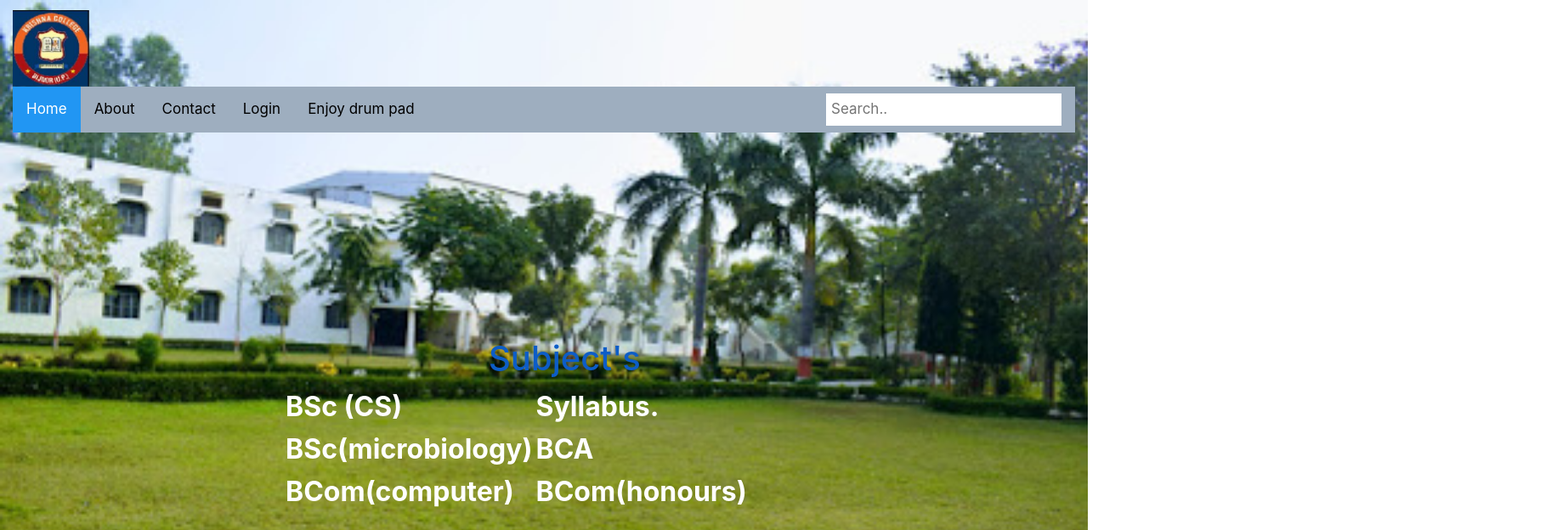
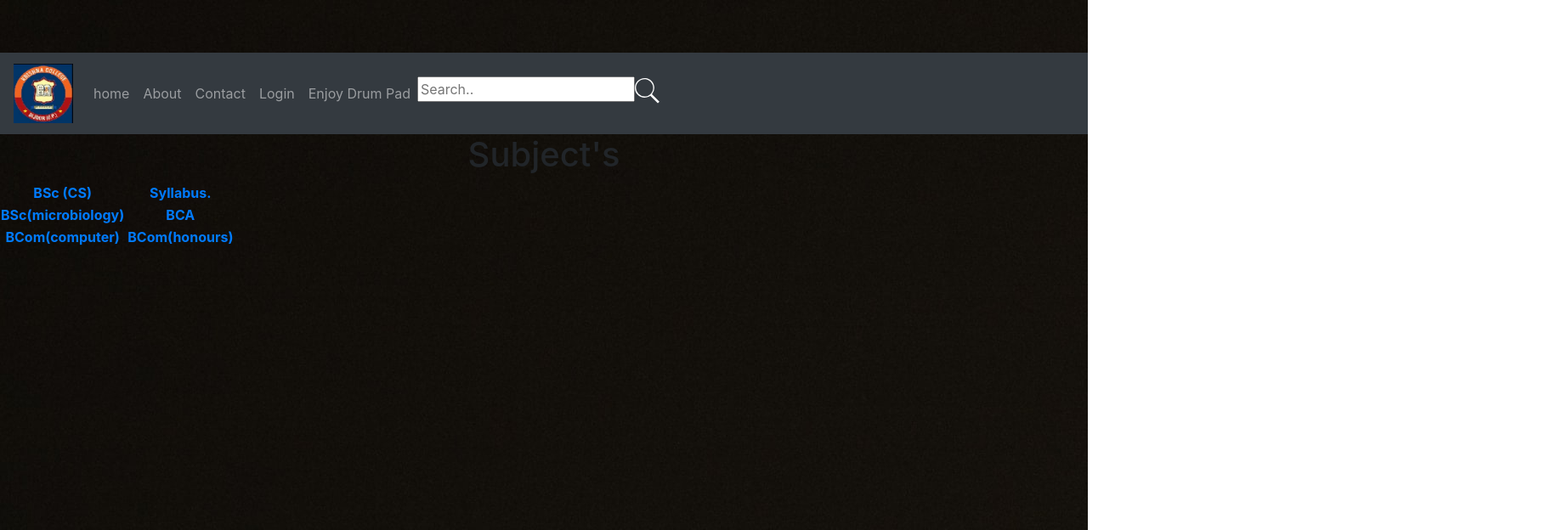
Before and after one commit to akleem-AA/exam-paper-hub, a plain HTML site: page index.html in a window 1280 px wide. Shown: the top 624 px of the page at 85% size, 1825 px wide, since content can reach past the window. Drawn offline with nearby package versions, Linux system fonts and the light colour scheme; files that its build step writes are made by us from their sources; files whose address does not match are found by name.

Commit message:
Home html file

```diff
--- a/index.html
+++ b/index.html
@@ -2,7 +2,7 @@
 <html>
 
 <head>
-    <title>find exam-pepar's</title>
+    <title>find exam paper</title>
 </head>
 <meta charset="utf-8">
 <meta name="viewport" content="width=device-width, initial-scale=1.0">
@@ -10,204 +10,68 @@
 <script src="https://ajax.googleapis.com/ajax/libs/jquery/3.5.2 /jquery.min.js"></script>
 <script src="https://cdnjs.cloudflare.com/ajax/libs/popper.js/2 .2 6.0/umd/popper.min.js"></script>
 <script src="https://maxcdn.bootstrapcdn.com/bootstrap/4.5.0/js/bootstrap.min.js"></script>
-<link rel="stylesheet" href="https://pro.fontawesome.com/releases/v5.10.0/css/all.css" integrity="sha384-AYmEC3Yw5cVb3ZcuHtOA93w35dYTsvhLPVnYs9eStHfGJvOvKxVfELGroGkvsg+p" crossorigin="anonymous" />
+<link rel="stylesheet" href="https://pro.fontawesome.com/releases/v5.10.0/css/all.css"
+    integrity="sha384-AYmEC3Yw5cVb3ZcuHtOA93w35dYTsvhLPVnYs9eStHfGJvOvKxVfELGroGkvsg+p" crossorigin="anonymous" />
 <link rel="stylesheet" href="path/to/font-awesome/css/font-awesome.min.css">
 
+<link rel="stylesheet" href="style.css">
 
 <body>
-    <div class="container-fluid">
-        <marquee class="text-color">
-            <h1 class="h1-center"><i>WELCOME TO KRISHNA COLLEGE TO FIND EXAM-PEPAR</i></h1>
-        </marquee>
 
-        <div class="logo">
-            <img src="download.jpg" width="70px" height="70px">
+    <header class="menu-search">
+        <div class="college-name">
+            <marquee class="text-color">
+                <h1 class="h1-center"><i>WELCOME TO KRISHNA COLLEGE TO FIND EXAM-PAPER</i></h1>
+            </marquee>
         </div>
-        <header class="menu-search">
-
-            <div class="topnav">
-                <a class="active" href="#home">Home</a>
-                <a href="#about">About</a>
-                <a href="#contact">Contact</a>
-                <a href="#">Login</a>
-                <a href="drum-pad/index.htm" target="_blank">Enjoy drum pad</a>
-
-                <input type="text" placeholder="Search..">
-
+        <nav class="navbar navbar-expand-lg navbar-dark bg-dark">
+            <a href="" class="navbar-brand ms-5"><img src="download.jpg" width="70px" height="70px"></a>
+            <button class="navbar-toggler" type="button" data-bs-toggle="collapse" data-bs-target="#navbarSupportedContent"
+                aria-controls="navbarSupportedContent" aria-expanded="false" aria-label="Toggle navigation">
+                <span class="navbar-toggler-icon"></span>
+            </button>
+            <div class="collapse navbar-collapse" id="navbarSupportedContent">
+                <ul class="navbar-nav ms-auto">
+                    <li class="nav-item ms-2 me-2"><a href="" class="nav-link">home</a></li>
+                    <li class="nav-item ms-2 me-2"><a href="" class="nav-link">About</a></li>
+                    <li class="nav-item ms-2 me-5"><a href="" class="nav-link">Contact</a></li>
+                    <li class="nav-item ms-2 me-5"><a href="" class="nav-link">Login</a></li>
+                    <li class="nav-item ms-2 me-5"><a href="drum-pad/index.htm" target="_blank" class="nav-link">Enjoy Drum Pad</a></li>
+                    <li class="nav-item ms-2 me-5"><input type="text" placeholder="Search.."><svg width="29" height="30" xmlns="http://www.w3.org/2000/svg">
+                        <path
+                            d="M11.453 0C5.134 0 0 5.134 0 11.453c0 6.319 5.134 11.453 11.453 11.453 2.5 0 4.81-.805 6.695-2.169l8.864 8.843 1.894-1.895-8.758-8.78a11.398 11.398 0 0 0 2.758-7.452C22.906 5.134 17.772 0 11.453 0zm0 1.347c5.59 0 10.106 4.516 10.106 10.106s-4.516 10.106-10.106 10.106A10.095 10.095 0 0 1 1.347 11.453c0-5.59 4.516-10.106 10.106-10.106z"
+                            fill="#FFF" fill-rule="evenodd" />
+                    </svg></li>
+                </ul>
             </div>
-        </header>
-
+        </nav>
+    </header>
+    <section class="information">
         <h1 class="heading">Subject's</h1>
         <div class="subject">
-
             <table>
                 <tr>
                     <th><a href="#">BSc (CS)</a> </th>
                     <td>
-                        <th><a href="B.sC. cs SYLLABUS.pdf" target="_blank">Syllabus.</a></th>
+                    <th><a href="B.sC. cs SYLLABUS.pdf" target="_blank">Syllabus.</a></th>
                     </td>
-
                 </tr>
-
                 <tr>
-
                     <th><a href="#">BSc(microbiology)</a></th>
                     <td>
-                        <th><a href="#">BCA</a> </th>
+                    <th><a href="#">BCA</a> </th>
                     </td>
                 </tr>
                 <tr>
                     <th><a href="#">BCom(computer)</a> </th>
                     <td>
-                        <th><a href="#">BCom(honours)</a> </th>
+                    <th><a href="#">BCom(honours)</a> </th>
                     </td>
-
                 </tr>
-
             </table>
-
         </div>
-
-    </div>
+    </section>
 </body>
-<style type="text/css">
-    body {
-        background-repeat: no-repeat;
-        background-size: 100%;
-        width: 100%;
-        background-image: url("krishna-college-of-law-bijnor-krishna-college-of-law-0002.jpg");
-    }
-
-    .h1-center {
-        color: blue;
-    }
-    /*....TABLE CSS.......*/
-
-    .subject {
-        position: relative;
-        left: 25vw;
-        top: 15vw;
-    }
-
-    .subject table tr th a {
-        font-size: 32px;
-        color: #fff;
-    }
-
-    .subject table tr th a:hover {
-        background-color: blue;
-        font-size: 35px;
-    }
-
-    .subject table tr td a {
-        color: #fff;
-        font-size: 30px;
-    }
-
-    .subject table tr td a:hover {
-        background-color: blue;
-        font-size: 35px;
-        color: black;
-    }
-
-    .heading {
-        color: rgb(13, 93, 199);
-        position: relative;
-        top: 24vh;
-        left: 70vh;
-    }
-
-    header ul {
-        position: relative;
-        bottom: 80px;
-        left: 10px;
-    }
-
-    .logo img {
-        position: relative;
-        bottom: 3.9vw;
-        width: 90px;
-        height: 90px;
-    }
-
-    .main {
-        font-size: 25px;
-        position: relative;
-        bottom: 15px;
-        right: 10px;
-    }
-    /*......secod manubar box.....*/
-    /*.manu-bar{
-	border:1px solid red;
-	position: relative;
-	left: 160vh;
-	font-size: 20px;
-
-} 	*/
-    /*...........header part to star css and search bar........*/
-
-    * {
-        box-sizing: border-box;
-    }
-    /* body {
-        margin: 0;
-        font-family: Arial, Helvetica, sans-serif;
-    }
-     */
-
-    .topnav {
-        overflow: hidden;
-        background-color: #9eaebf;
-    }
-
-    .topnav a {
-        float: left;
-        display: block;
-        color: black;
-        text-align: center;
-        padding: 14px 16px;
-        text-decoration: none;
-        font-size: 17px;
-    }
-
-    .topnav a:hover {
-        background-color: #ddd;
-        color: black;
-    }
-
-    .topnav a.active {
-        background-color: #2196F3;
-        color: white;
-    }
-
-    .topnav input[type=text] {
-        float: right;
-        padding: 6px;
-        margin-top: 8px;
-        margin-right: 16px;
-        border: none;
-        font-size: 17px;
-    }
-
-    @media screen and (max-width: 600px) {
-        .topnav a,
-        .topnav input[type=text] {
-            float: none;
-            display: block;
-            text-align: left;
-            width: 100%;
-            margin: 0;
-            padding: 14px;
-        }
-        .topnav input[type=text] {
-            border: 1px solid #ccc;
-        }
-    }
-
-    .menu-search {
-        position: relative;
-        bottom: 50px;
-    }
-</style>
+<script src="https://cdn.jsdelivr.net/npm/bootstrap@5.0.0-beta1/dist/js/bootstrap.bundle.min.js" integrity="sha384-ygbV9kiqUc6oa4msXn9868pTtWMgiQaeYH7/t7LECLbyPA2x65Kgf80OJFdroafW" crossorigin="anonymous"></script>
 
 </html>
```
